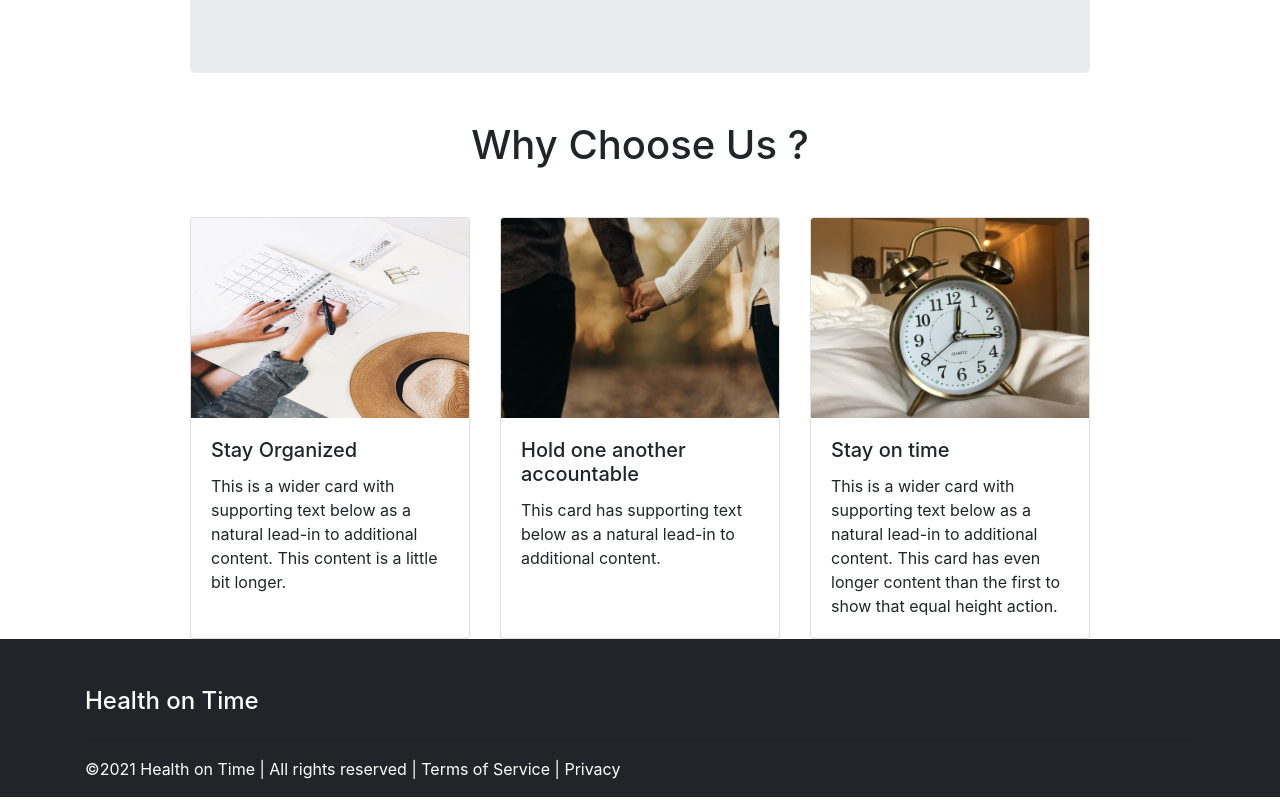
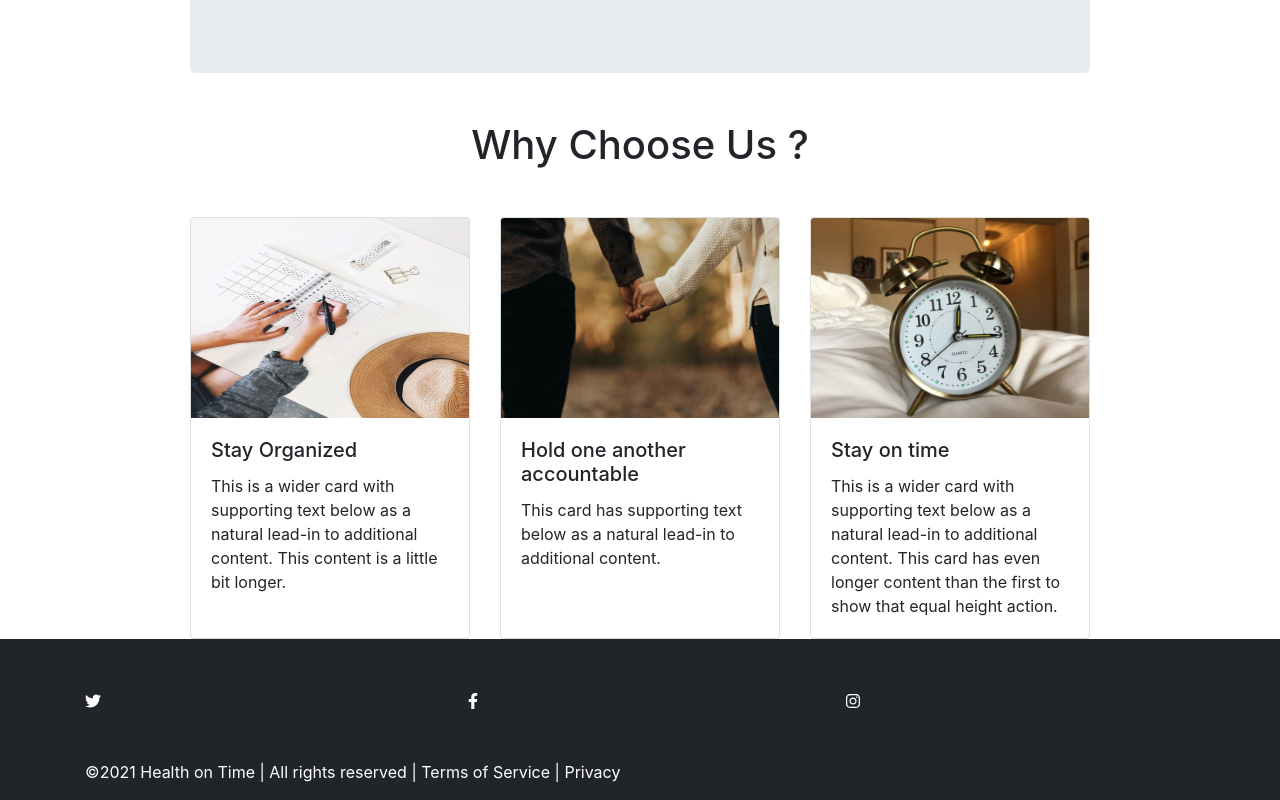
Before and after one commit to chingu-voyages/v27-geckos-team-03, a React (Create React App) app in the folder health-on-time/: page / in a window 1280 px wide. Shown: the part 1437-2237 px from the top of the page. Built offline with nearby package versions, Linux system fonts and the light colour scheme; no server answers.

Commit message:
added social media icons

```diff
--- a/health-on-time/package.json
+++ b/health-on-time/package.json
@@ -5,6 +5,7 @@
   "dependencies": {
     "@fortawesome/fontawesome-svg-core": "^1.2.34",
     "@fortawesome/free-brands-svg-icons": "^5.15.2",
+    "@fortawesome/free-solid-svg-icons": "^5.15.2",
     "@fortawesome/react-fontawesome": "^0.1.14",
     "@testing-library/jest-dom": "^5.11.4",
     "@testing-library/react": "^11.1.0",
@@ -13,6 +14,7 @@
     "react": "^17.0.1",
     "react-bootstrap": "^1.4.3",
     "react-dom": "^17.0.1",
+    "react-icons": "^4.2.0",
     "react-scripts": "4.0.2",
     "web-vitals": "^1.0.1"
   },
--- a/health-on-time/src/Components/Footer.js
+++ b/health-on-time/src/Components/Footer.js
@@ -1,5 +1,8 @@
 import React from "react";
 import "../Components/Footer.css";
+import { FaFacebookF } from "react-icons/fa";
+import { FaTwitter } from "react-icons/fa";
+import { FaInstagram } from "react-icons/fa";
 
 const Footer = () => {
   return(
@@ -7,29 +10,34 @@ const Footer = () => {
       <div className="container">
         <div className="row">
           {/* Column1 */}
-          {/* <div className="col">
-            <h4>Health on Time</h4>
-            {/* <ul className="list-unstyled">
+          <div className="col">
+            {/* <h4>Health on Time</h4> */}
+             <ul className="list-unstyled">
+              <li>
+                <FaTwitter />
+              </li>
               <li></li>
-              <li></li>
-              </ul> */}
-           {/* </div> */}
+              </ul>
+           </div>
           {/* Column2 */}
           <div className="col">
-            <h4>Health on Time</h4>
-            {/* <ul className="list-unstyled">
+            {/* <h4>Health on Time</h4> */}
+             <ul className="list-unstyled">
+              <li>
+                <FaFacebookF />
+              </li>
+              </ul>
+              </div>
+          {/* Column3 */}
+          <div className="col">
+           {/* <h4>Health on Time</h4> */}
+               <ul className="list-unstyled">
+              <li>
+              <FaInstagram />
+              </li>
               <li></li>
-              <li></li>
-              </ul> */}
+              </ul>
           </div>
-          {/* Column3 */}
-          {/* <div className="col">
-            <h4>Health on Time</h4>
-              {/* <ul className="list-unstyled">
-              <li></li>
-              <li></li>
-              </ul> */}
-          {/* </div> */}
         </div>
         <hr />
         <div className="row">
```
Also changed, not shown: health-on-time/src/App.js (line endings or trailing spaces), 2 other files (tests, documents, lock files or other folders).
